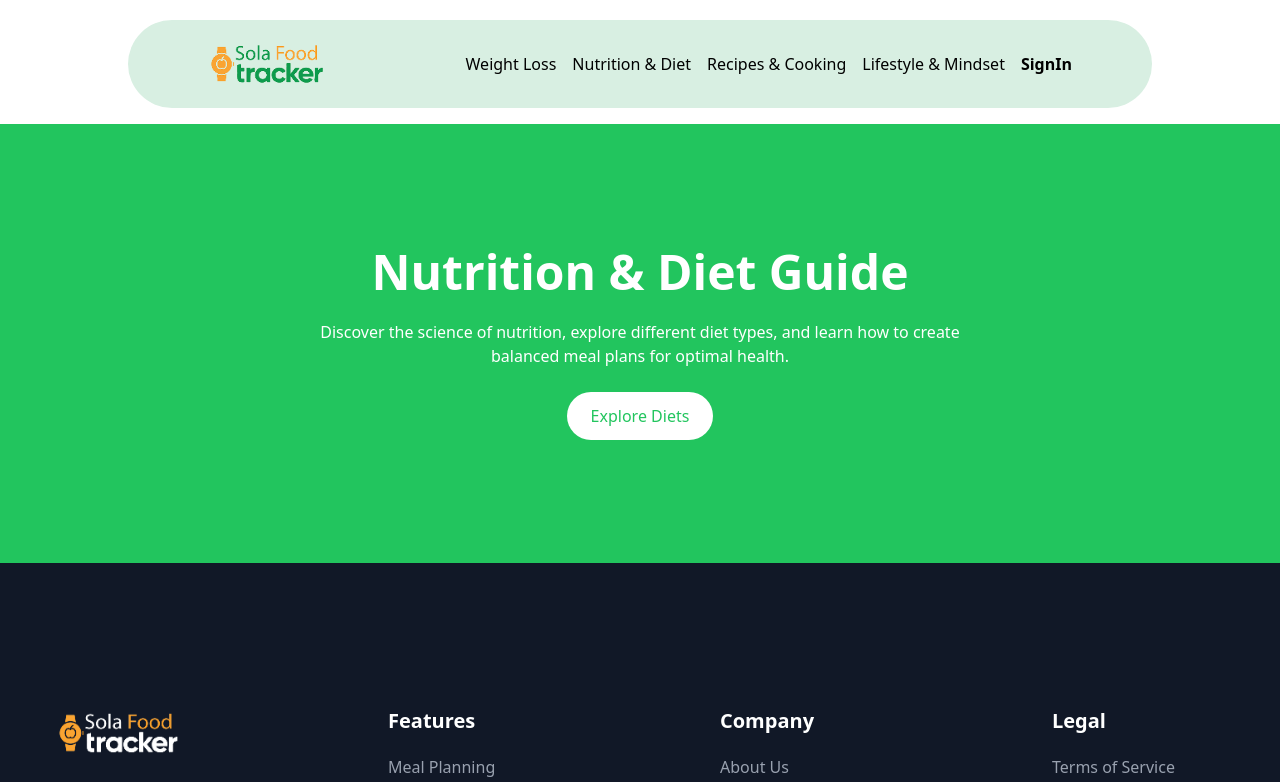
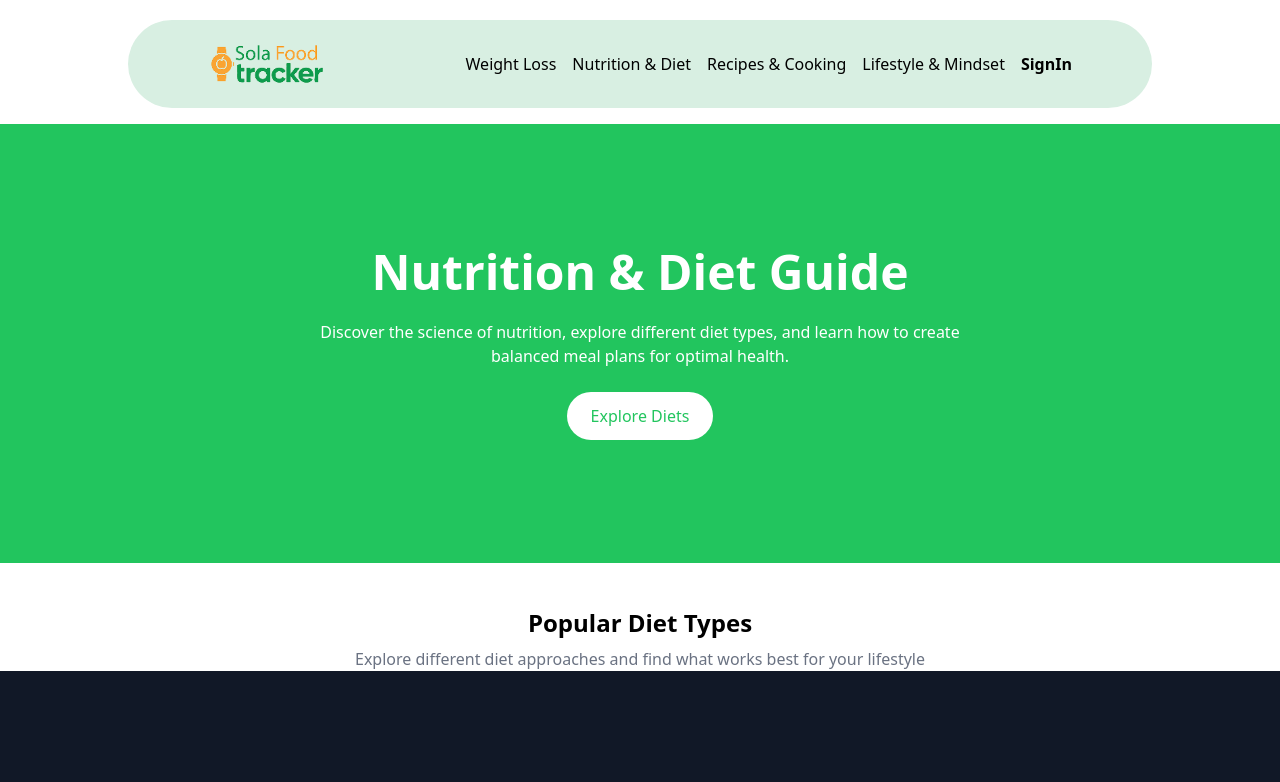
Before and after one commit to Abdalla-00/-Weight-Loss, a React (Vite) app: page /Nutrition in a window 1280 px wide. Shown: the top 782 px of the page. Built offline with nearby package versions, Linux system fonts and the light colour scheme.

Commit message:
style subtitle

```diff
--- a/src/Pages/Nutrition.jsx
+++ b/src/Pages/Nutrition.jsx
@@ -1,10 +1,12 @@
 import React from "react";
 import NutritionDescrip from "../components/NutritionDescrip";
+import Popular from "../components/Popular";
 
 const Nutrition = () => {
   return (
     <div>
       <NutritionDescrip />
+      <Popular />
     </div>
   );
 };
--- a/src/components/Popular.jsx
+++ b/src/components/Popular.jsx
@@ -1,9 +1,15 @@
-import React from 'react'
+import React from "react";
 
 const Popular = () => {
   return (
-    <div>Popular</div>
-  )
-}
+    <div className="mt-11">
+      <div className="text-center">
+        <h1 className="text-2xl font-bold">Popular Diet Types</h1>
+        <p className="text-gray-500  mt-2">
+          Explore different diet approaches and find what works best for your lifestyle</p>
+      </div>
+    </div>
+  );
+};
 
-export default Popular
+export default Popular;
```
